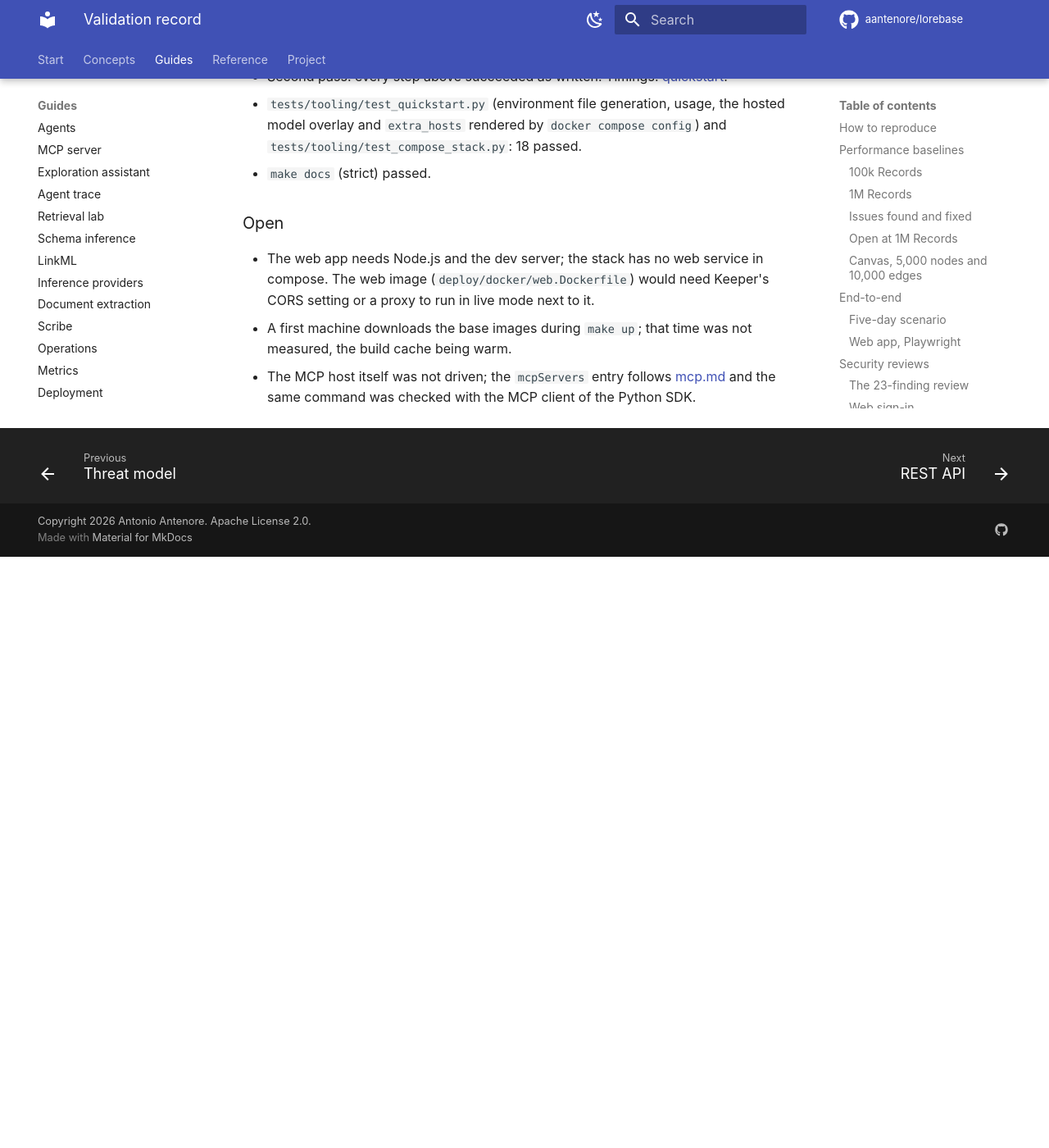
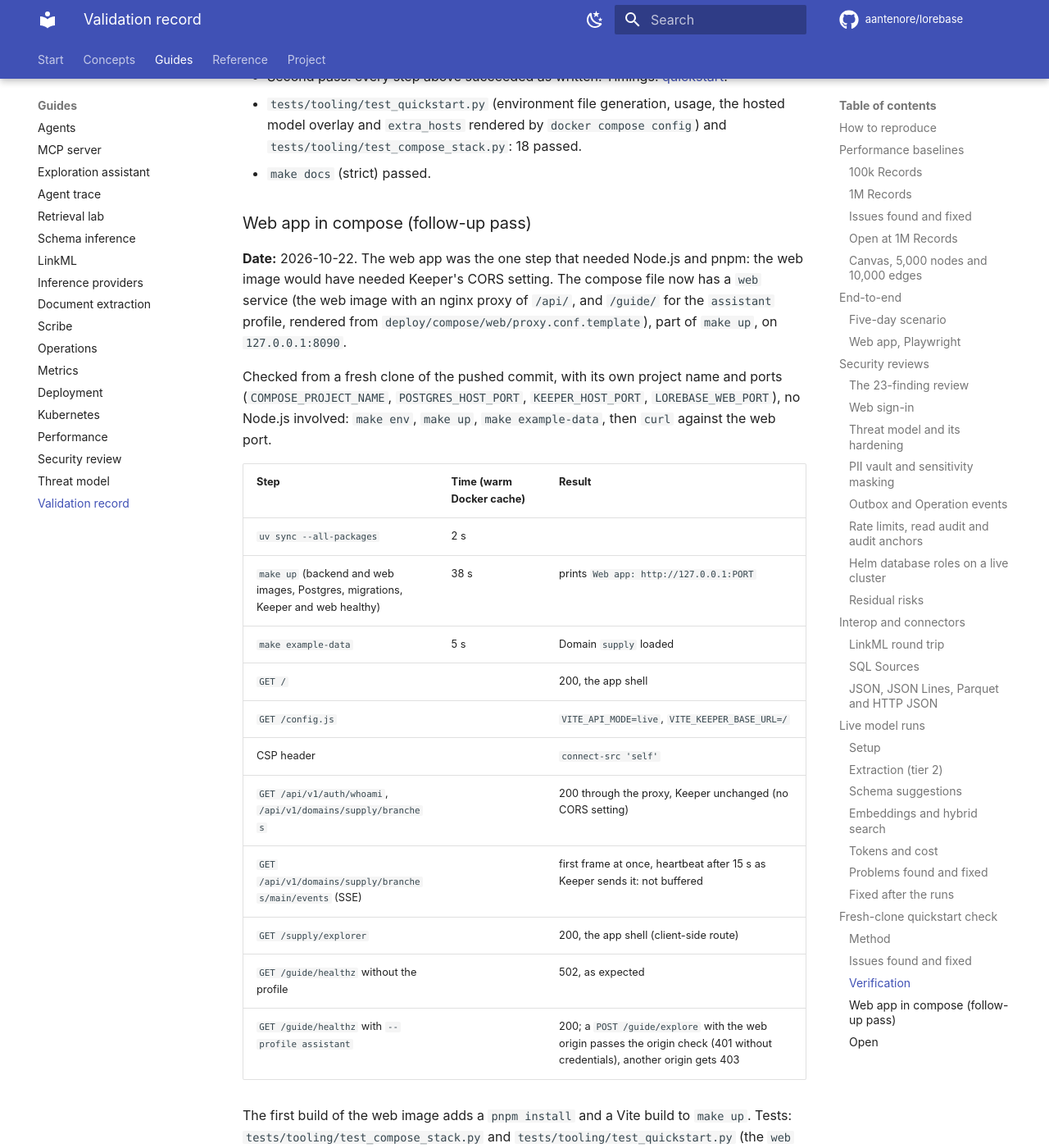
Before and after one commit to aantenore/lorebase, an MkDocs documentation site: the page built from docs/validation.md, in a window 1280 px wide and 1400 px high, scrolled down 25853 px. Shown: the whole window at 82% size. Built offline with MkDocs 1.6.1 and Material for MkDocs 9.7.7, drawn with Linux system fonts in a browser that asks for light colours; comment, search, counter and statistics services are not loaded; before the commit the page ends 26532 px from its top, so only the background shows below that; some of the changed text lies outside the part shown.

Commit message:
Record the web service check and timings in the quickstart and validation docs

```diff
--- a/docs/validation.md
+++ b/docs/validation.md
@@ -549,11 +549,38 @@
   `tests/tooling/test_compose_stack.py`: 18 passed.
 - `make docs` (strict) passed.
 
+### Web app in compose (follow-up pass)
+
+**Date:** 2026-10-22. The web app was the one step that needed Node.js and pnpm: the web image
+would have needed Keeper's CORS setting. The compose file now has a `web` service (the web
+image with an nginx proxy of `/api/`, and `/guide/` for the `assistant` profile, rendered from
+`deploy/compose/web/proxy.conf.template`), part of `make up`, on `127.0.0.1:8090`.
+
+Checked from a fresh clone of the pushed commit, with its own project name and ports
+(`COMPOSE_PROJECT_NAME`, `POSTGRES_HOST_PORT`, `KEEPER_HOST_PORT`, `LOREBASE_WEB_PORT`), no Node.js
+involved: `make env`, `make up`, `make example-data`, then `curl` against the web port.
+
+| Step | Time (warm Docker cache) | Result |
+|------|--------------------------|--------|
+| `uv sync --all-packages` | 2 s | |
+| `make up` (backend and web images, Postgres, migrations, Keeper and web healthy) | 38 s | prints `Web app: http://127.0.0.1:PORT` |
+| `make example-data` | 5 s | Domain `supply` loaded |
+| `GET /` | | 200, the app shell |
+| `GET /config.js` | | `VITE_API_MODE=live`, `VITE_KEEPER_BASE_URL=/` |
+| CSP header | | `connect-src 'self'` |
+| `GET /api/v1/auth/whoami`, `/api/v1/domains/supply/branches` | | 200 through the proxy, Keeper unchanged (no CORS setting) |
+| `GET /api/v1/domains/supply/branches/main/events` (SSE) | | first frame at once, heartbeat after 15 s as Keeper sends it: not buffered |
+| `GET /supply/explorer` | | 200, the app shell (client-side route) |
+| `GET /guide/healthz` without the profile | | 502, as expected |
+| `GET /guide/healthz` with `--profile assistant` | | 200; a `POST /guide/explore` with the web origin passes the origin check (401 without credentials), another origin gets 403 |
+
+The first build of the web image adds a `pnpm install` and a Vite build to `make up`. Tests:
+`tests/tooling/test_compose_stack.py` and `tests/tooling/test_quickstart.py` (the `web` service,
+port and bind variables, the proxy template, Guide's allowed origins). Containers, volumes, the
+two images and the clone were removed afterwards.
+
 ### Open
 
-- The web app needs Node.js and the dev server; the stack has no web service in compose. The
-  web image (`deploy/docker/web.Dockerfile`) would need Keeper's CORS setting or a proxy to
-  run in live mode next to it.
 - A first machine downloads the base images during `make up`; that time was not measured, the
   build cache being warm.
 - The MCP host itself was not driven; the `mcpServers` entry follows [mcp.md](mcp.md) and the
```
Also changed, not shown: docs/quickstart.md (+2 -2 lines).
